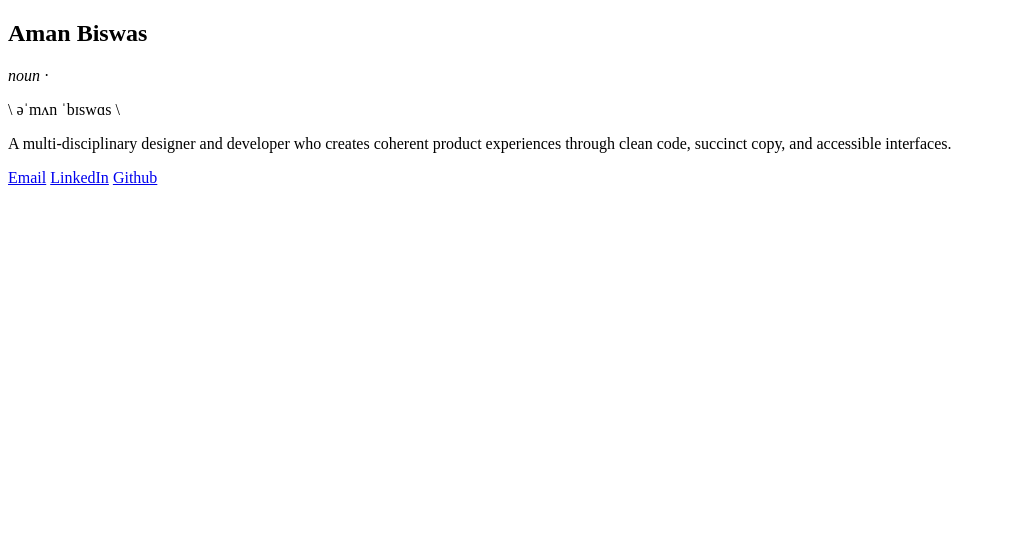
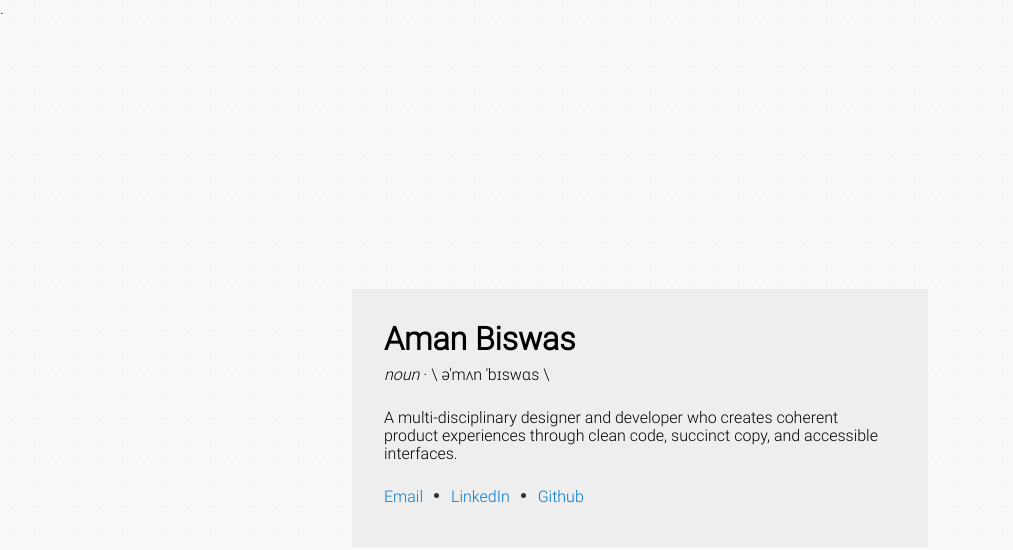
Before and after one commit to amanbis/amanbis.github.io, a plain HTML site: page index.html in a window 1280 px wide. Shown: the whole page, without its empty margins (0-1013 px from the left). Drawn offline with nearby package versions, Linux system fonts and the light colour scheme; files that its build step writes are made by us from their sources.

Commit message:
Add link to css

```diff
--- a/index.html
+++ b/index.html
@@ -7,6 +7,8 @@
     <meta name="author" content="Aman Biswas">
     <!-- <link rel="icon" href="favicon.ico"> -->
     <title>House of Biswas</title>
+
+    <link rel="stylesheet" type="text/css" href="css/main.css">.
 </head>
 <body>
     <main>
```
